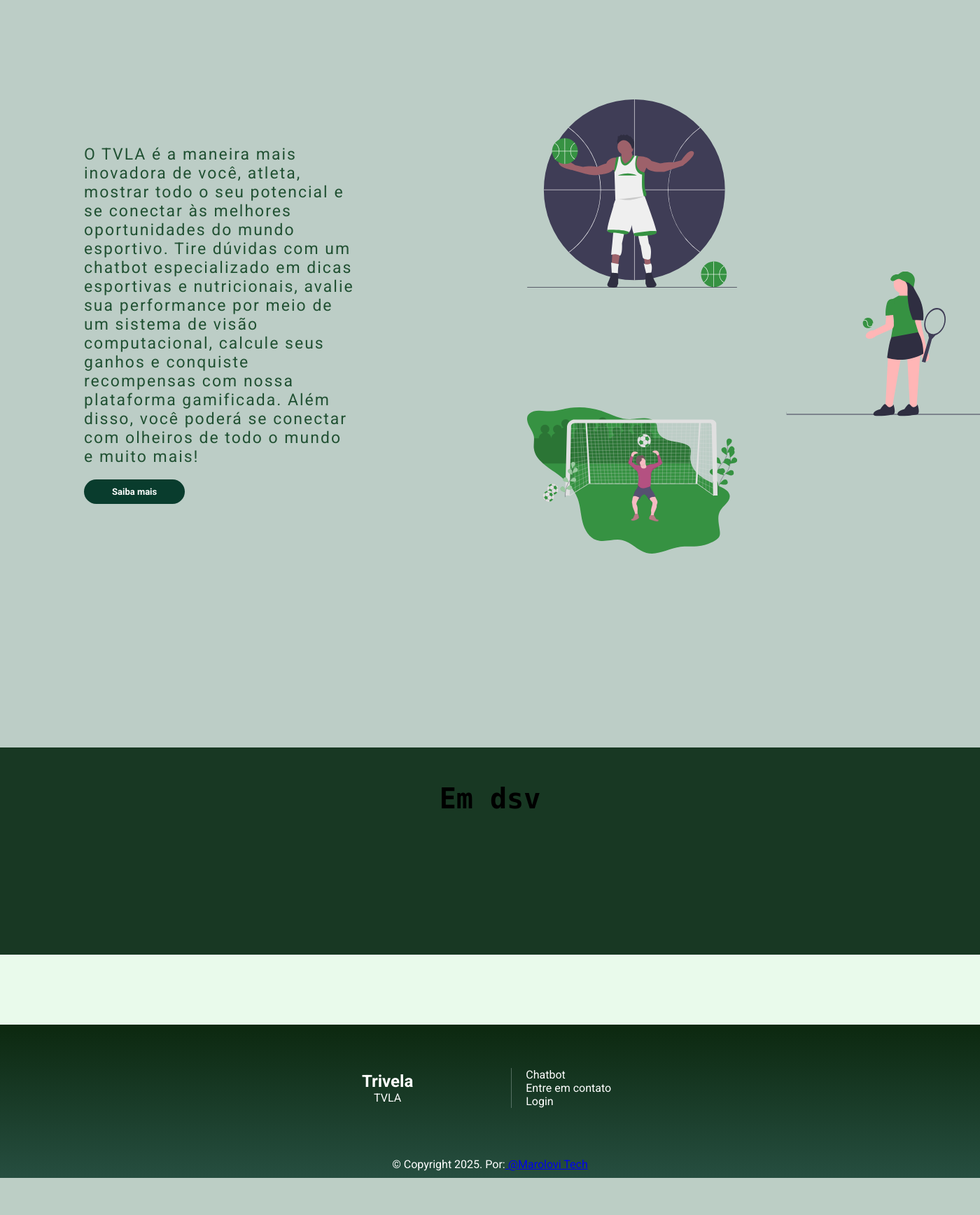
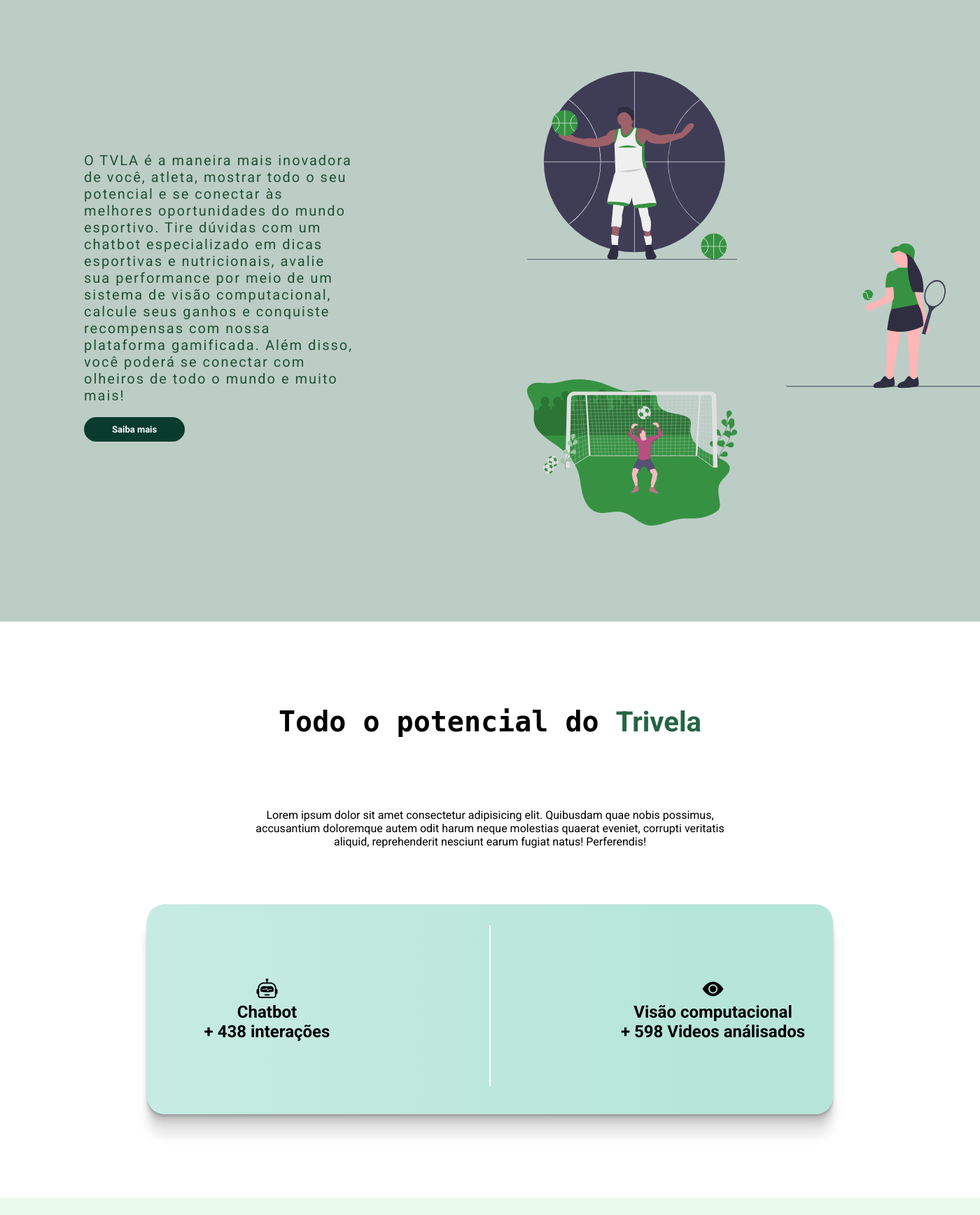
Before and after one commit to MatheusHenryque/sport-api, a Flask app: page / in a window 1400 px wide; the page is wider, and only the part inside the window is pictured. Shown: the part 944-2680 px from the top of that part at 70% size. Before the commit the page ends 2627 px from the top of that part, so only its background shows below. Run offline with Flask 3, Linux system fonts and the light colour scheme; some libraries are stand-ins or nearby versions.

Commit message:
Criação da seção 03 da landing page

```diff
--- a/main.py
+++ b/main.py
@@ -8,7 +8,7 @@
 conn = pg.connect(
     host="localhost",
     user="postgres",
-    password="*******",
+    password="*********",
     port="5432",
     dbname="SportSphere.bd"
 )
--- a/static/style/Cadastro.css
+++ b/static/style/Cadastro.css
@@ -39,7 +39,7 @@
 
 .bg {
     animation: slide 3s ease-in-out infinite alternate;
-    background-image: linear-gradient(-60deg, rgb(20, 82, 53) 50%, #09f 50%);
+    background-image: linear-gradient(-60deg, rgb(97, 245, 176) 50%, rgb(32, 117, 103) 50%);
     bottom: 0;
     left: -50%;
     opacity: 0.5;
--- a/static/style/landing.css
+++ b/static/style/landing.css
@@ -127,13 +127,13 @@
 }
 
 section .topo-do-site{
-    padding: 40px 4%;
+    padding: 60px 4%;
 }
 
 section.topo-do-site .flex{
     align-items: center;
     justify-content: center;
-    gap: 90px;
+    gap: 80px;
 }
 
 .topo-do-site h1{
@@ -189,10 +189,11 @@
 
   .bg {
     animation:slide 3s ease-in-out infinite alternate;
-    background-image: linear-gradient(-60deg, rgb(20, 82, 53) 50%, #09f 50%);
+    background-image: linear-gradient(-60deg, rgb(97, 245, 176) 50%, rgb(32, 117, 103) 50%);
     bottom:0;
     left:-50%;
     opacity:.5;
+    height: 10;
     position:fixed;
     right:-50%;
     top:0;
@@ -313,14 +314,15 @@
 
 .descricao {
   width: 100%;
-  padding: 50px 0;
+  padding: 60px 0;
   text-align: center;
   background-color: #bccdc6;
+  margin-bottom: -150px;
 }
 
 h1 {
   font-size: 2.5rem;
-  margin-bottom: 150px;
+  margin-bottom: 100px;
 }
 
 span {
@@ -346,7 +348,7 @@
 }
 
 .descricaodotrivela{
-  font-size: 23px;
+  font-size: 20px;
   text-align: left;
   letter-spacing: 2px;
   color: #215133;
@@ -382,11 +384,52 @@
 
 .indicadores {
   width: 100%;
-  padding: 50px 0;
+  padding: 120px 0;
   text-align: center;
-  background-color: #183823;
+  background-color: #ffffff;
 }
 
+.descricaoPotencial{
+  width: 50%;
+  margin: 0 auto;
+  margin-bottom: 3%;
+}
+
+.containerDados {
+  width: 70%;
+  background: linear-gradient(90deg, rgba(171, 226, 212, 0.675) 0%, rgba(169, 225, 208, 0.84) 78%);
+  margin: 0 auto;
+  display: flex;
+  justify-content: space-between;
+  gap: 0;
+  border-radius: 25px;
+  box-shadow: rgba(0, 0, 0, 0.09) 0px 2px 1px, rgba(0, 0, 0, 0.09) 0px 4px 2px, rgba(0, 0, 0, 0.09) 0px 8px 4px, rgba(0, 0, 0, 0.09) 0px 16px 8px, rgba(0, 0, 0, 0.09) 0px 32px 16px;
+}
+
+.ladoA,
+.ladoB {
+  display: flex;
+  align-items: center;
+  flex-direction: column;
+  justify-content: center;
+  width: 35%;
+  height: 300px;
+}
+
+.separator {
+  width: 1.6px;
+  background-color: #ffffff;
+  height: 230px;
+  margin-top: 3%;
+}
+
+i{
+  font-size: 30px;
+}
+
+.tal{
+  background-color: #06d899;
+}
 
 
   footer {
@@ -406,7 +449,7 @@
 
   .footer-containers {
     color: #ffffff;
-    height: 180px;
+    height: 200px;
     display: flex;
     align-items: center;
     width: max-content;
--- a/templates/landing.html
+++ b/templates/landing.html
@@ -3,6 +3,7 @@
 <head>
     <meta charset="UTF-8">
     <meta name="viewport" content="width=device-width, initial-scale=1.0">
+    <link rel="stylesheet" href="https://cdn.jsdelivr.net/npm/bootstrap-icons@1.11.3/font/bootstrap-icons.min.css">
     <link href="https://fonts.googleapis.com/css2?family=Roboto:wght@400;700&display=swap" rel="stylesheet">
     <link rel="stylesheet" href="static/style/landing.css">
     <title>Trivela</title>
@@ -34,10 +35,10 @@
         </div>
     </header>
     <main>
-        <div class="bg"></div>
-        <div class="bg bg2"></div>
-        <div class="bg bg3"></div>
         <section class="topo-do-site">
+            <div class="bg"></div>
+            <div class="bg bg2"></div>
+            <div class="bg bg3"></div>
             <div class="interface">
                 <div class="flex01">
                     <div class="txt-topo-site">
@@ -68,7 +69,25 @@
             </div>
         </section>
         <section class="indicadores">
-            <h1>Em dsv</h1>
+            <div class="containerIndicadores">
+                <h1>Todo o potencial do <span>Trivela</span></h1>
+                <div class="descricaoPotencial">
+                    <p>Lorem ipsum dolor sit amet consectetur adipisicing elit. Quibusdam quae nobis possimus, accusantium doloremque autem odit harum neque molestias quaerat eveniet, corrupti veritatis aliquid, reprehenderit nesciunt earum fugiat natus! Perferendis!</p>
+                </div><br><br>
+                <div class="containerDados">
+                    <div class="ladoA">
+                        <i class="bi bi-robot"></i>
+                        <h2>Chatbot</h2>
+                        <h2>+ 438 interações</h2>
+                    </div>
+                    <div class="separator"></div>
+                    <div class="ladoB">
+                        <i class="bi bi-eye-fill"></i>
+                        <h2>Visão computacional</h2>
+                        <h2>+ 598 Videos análisados</h2>
+                    </div>
+                </div>
+            </div>
         </section>
 
         <footer>
```
